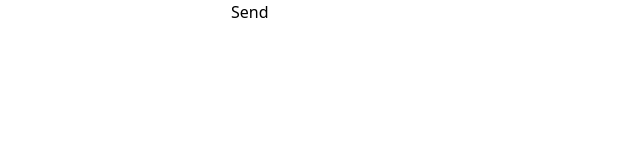
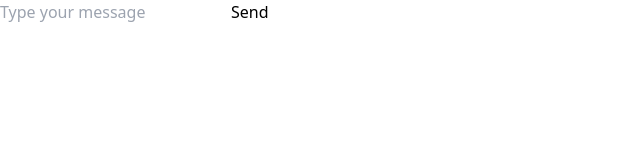
Before and after one commit to Afham-Salam/Chatbot, a React (Vite) app: page /home in a window 1280 px wide. Shown: the top 160 px of the page, without its empty margins (0-640 px from the left). Built offline with nearby package versions, Linux system fonts and the light colour scheme; a web font is replaced by a local one.

Commit message:
chatbot chat ui designing

```diff
--- a/src/pages/Home.jsx
+++ b/src/pages/Home.jsx
@@ -1,36 +1,61 @@
-
-import React, { useRef } from "react";
+import React, { useRef, useState } from "react";
 import axios from "axios";
 
 export default function Home() {
+  const [response,setResponse]=useState()
   const inputRef = useRef(null);
 
   const handleSend = async () => {
     const query = {
-      message:inputRef.current.value
+      message: inputRef.current.value,
     };
     console.log(query);
+
+    // Retrieve the token from localStorage (or wherever it's stored)
+    const token = localStorage.getItem("token");  // or use a different storage method
 
     try {
       const response = await axios.post(
         "http://45.159.221.50:9093/chatbot/query",
-        query
+        query,
+        {
+          headers: {
+            Authorization: `Bearer ${token}`,  // Pass the token in the Authorization header
+          },
+        }
       );
-      console.log(response)
+      console.log(response.data.reply);
+      setResponse(response.data.reply)
     } catch (error) {
       console.error("Error occurred:", error);
     }
   };
 
-  ///chatbot/query
   return (
-    <div className="bg-black h-screen w-full">
-      <input type="text" className="m-32" ref={inputRef} />
-      <button onClick={handleSend} className="bg-white">
+    <>
+       <output className="bg-slate-400 text-white">
+
+       {response}
+  </output>
+
+    <div className="bg-black h-screen w-full flex  items-end  gap-4 justify-center">
+
+     <input
+        type="text"
+        className=" text-black px-4 py-2 rounded"
+        ref={inputRef}
+        placeholder="Type your message"
+      />
+      <button
+        onClick={handleSend}
+        className="bg-white text-black px-4 py-2 rounded hover:bg-gray-300 transition"
+      >
         Send
       </button>
 
-      <output></output>
+
+
     </div>
+    </>
   );
 }
```
